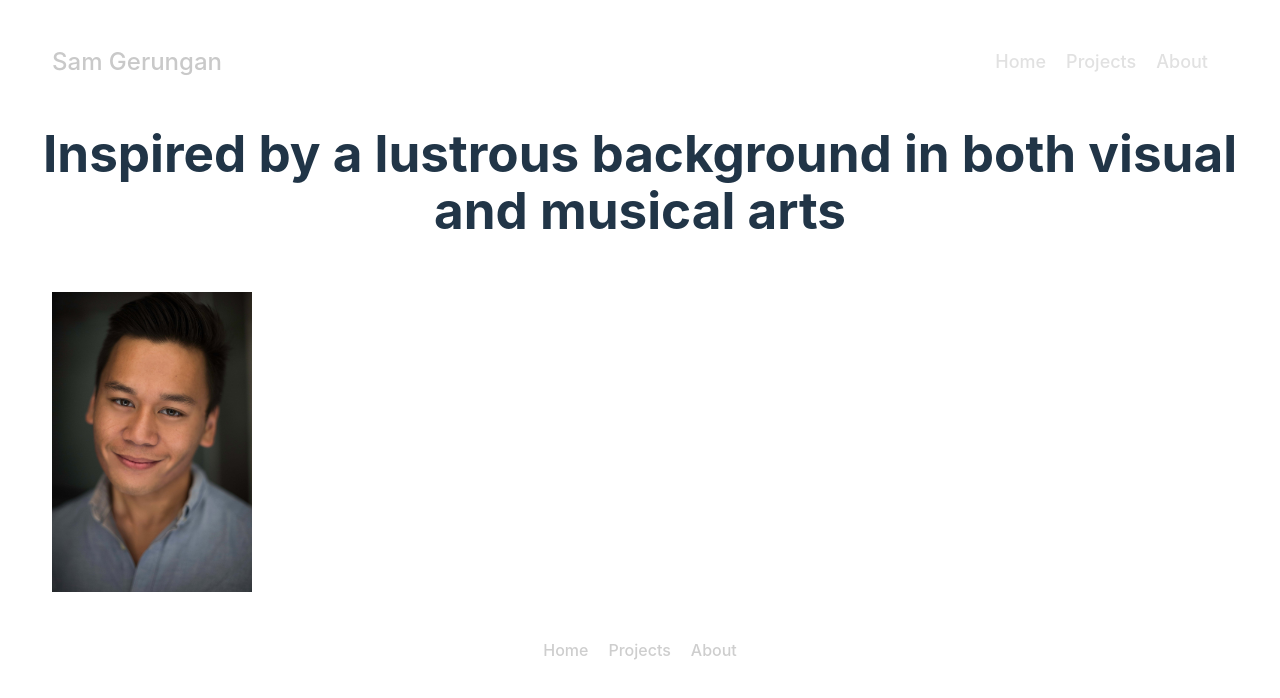
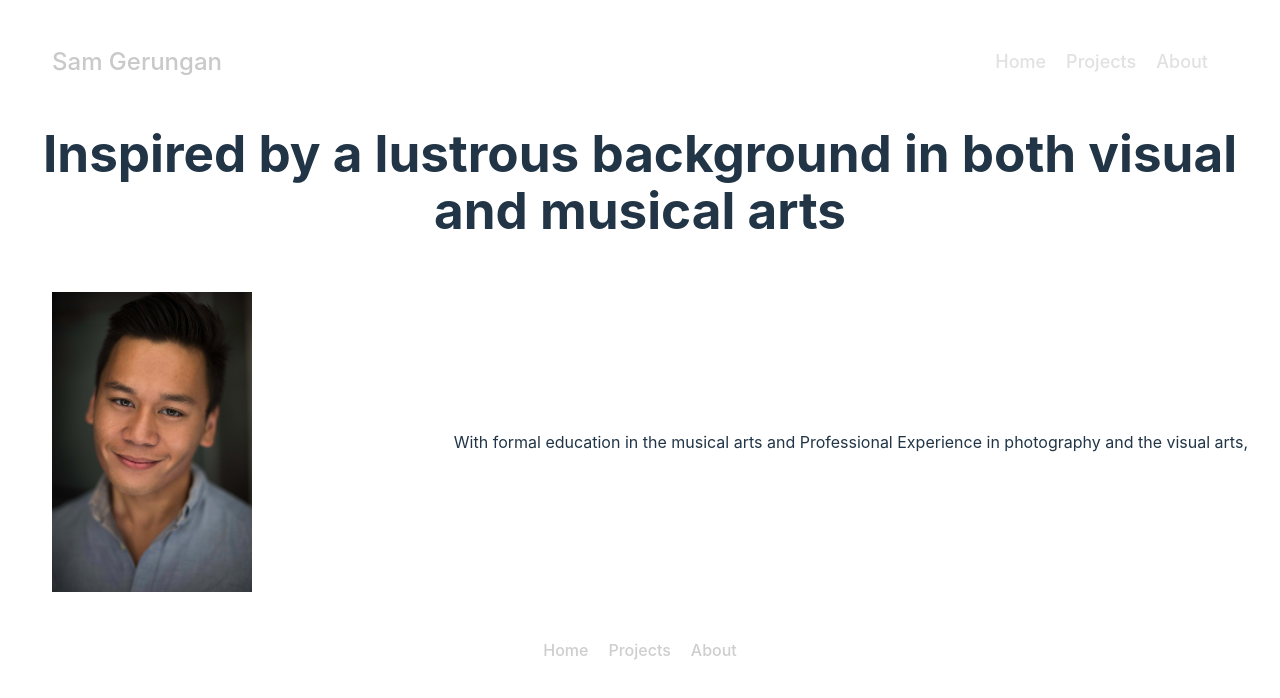
Before and after one commit to Sam-T-G/Sam-Practice-Portfolio, a React (Vite) app: page /about in a window 1280 px wide. Shown: the top 698 px of the page. Built offline with nearby package versions, Linux system fonts and the light colour scheme.

Commit message:
about content

```diff
--- a/src/App.tsx
+++ b/src/App.tsx
@@ -27,7 +27,10 @@ const App: React.FC = () => {
           <Route
             path="/about"
             element={
-              <About aboutHeader="Inspired by a lustrous background in both visual and musical arts" />
+              <About
+                aboutHeader="Inspired by a lustrous background in both visual and musical arts"
+                aboutText="With formal education in the musical arts and Professional Experience in photography and the visual arts,"
+              />
             }
           />
         </Routes>
--- a/src/components/About.tsx
+++ b/src/components/About.tsx
@@ -3,9 +3,10 @@ import "./About.css";
 
 interface AboutProps {
   aboutHeader: string;
+  aboutText: string;
 }
 
-const About: React.FC<AboutProps> = ({ aboutHeader }) => {
+const About: React.FC<AboutProps> = ({ aboutHeader, aboutText }) => {
   return (
     <div className="about-container">
       {aboutHeader && <h1 className="about-header">{aboutHeader}</h1>}
@@ -15,6 +16,7 @@ const About: React.FC<AboutProps> = ({ aboutHeader }) => {
           src="/src/assets/self-portrait.jpg"
           alt="about portrait placeholder"
         />
+        {aboutText && <div className="about-text">{aboutText}</div>}
       </div>
     </div>
   );
```
